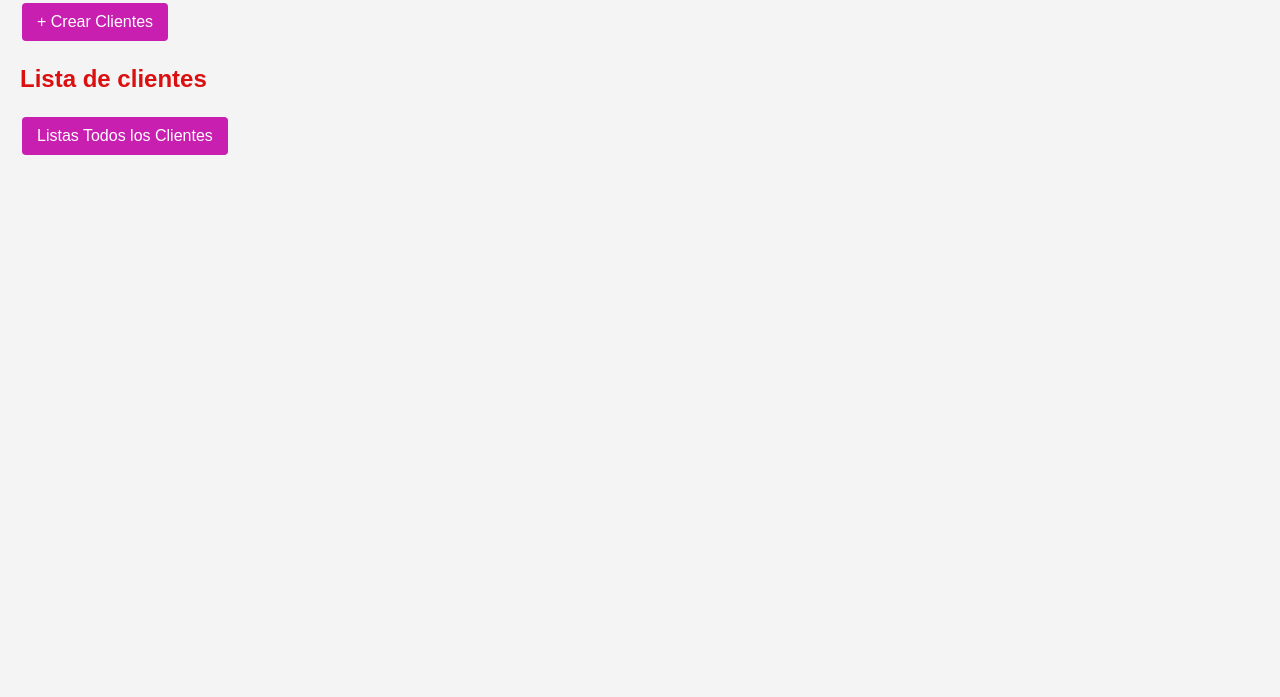
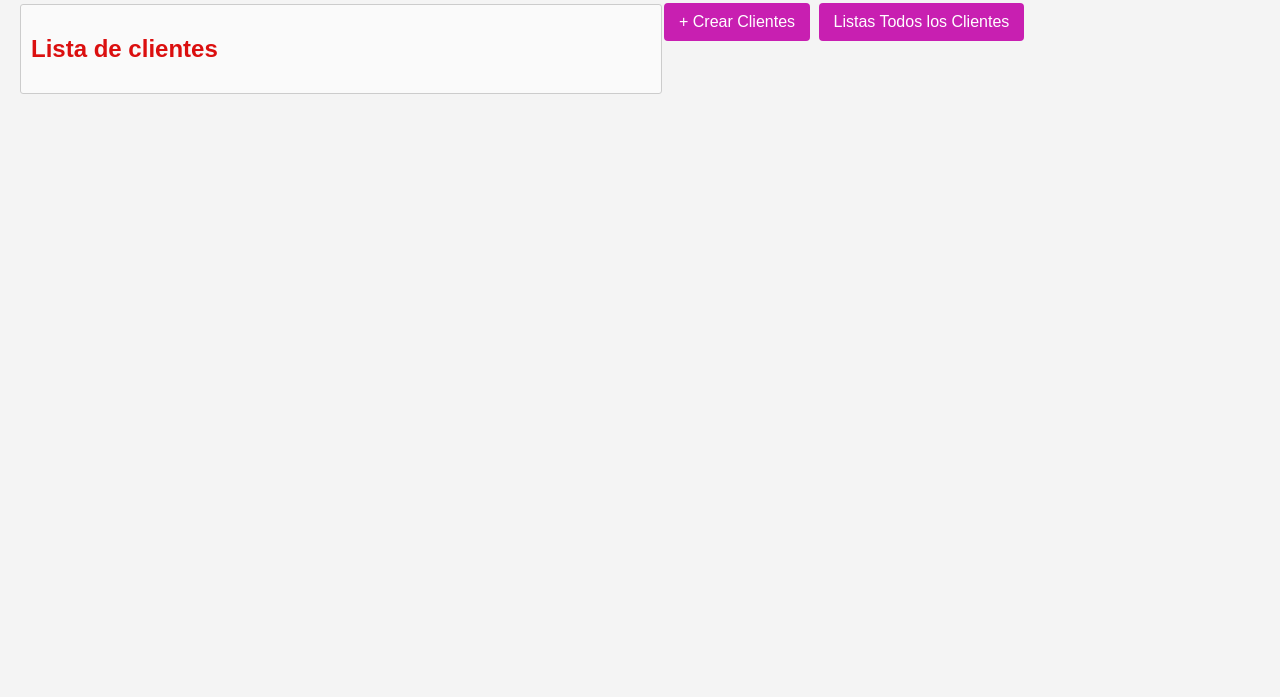
Before and after one commit to yanifischer/grupo19_nodeJs, a website: page public/index.html in a window 1280 px wide. Shown: the part 103-800 px from the top of the page. Drawn offline with Linux system fonts and the light colour scheme.

Commit message:
Update index.html

```diff
--- a/public/index.html
+++ b/public/index.html
@@ -55,8 +55,10 @@
 
 
         <!--Seccion para MOSTRAR TODOS LOS USUARIOS-->
+<section>
+     <h2>Lista de clientes</h2>
+</section>
 
-        <h2>Lista de clientes</h2>
         <button id="listarUsuariosBtn"> Listas Todos los Clientes</button>
         <ul id="listaUsuarios">
 
```
